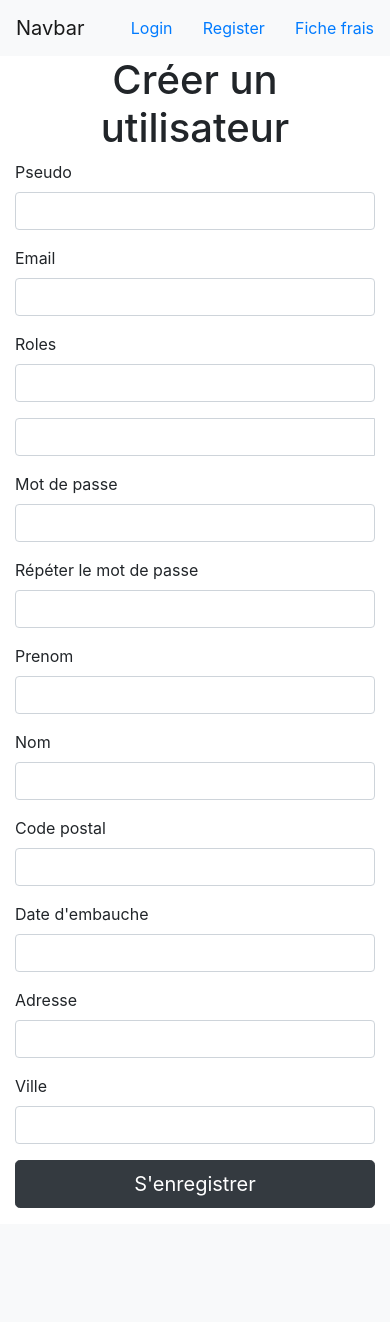
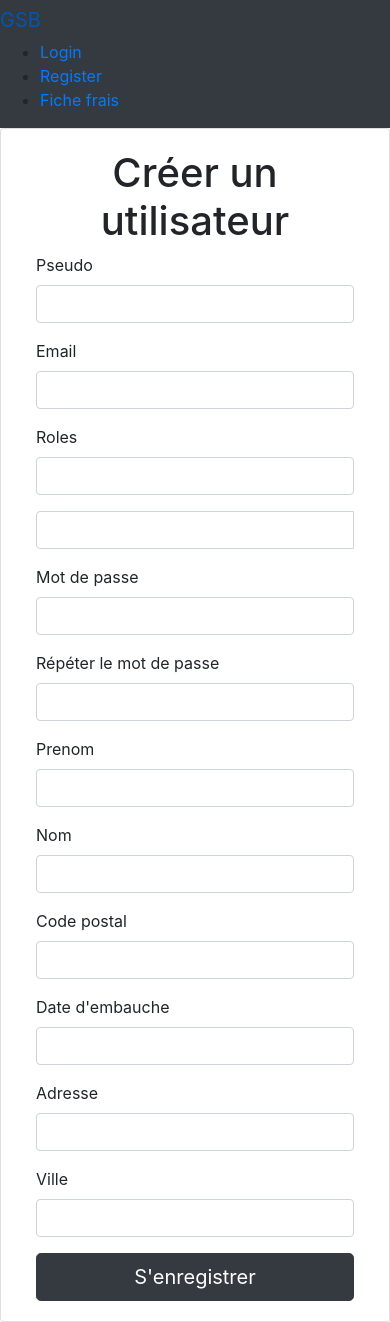
Before and after one commit to MilletMorgan/GSB-1, a Symfony app: template templates/registration/register.html.twig in a window 390 px wide. Before the commit the page ends 1208 px from the top, so only its background shows below. Run offline with Twig, Linux system fonts and the light colour scheme; the template is opened without the code that fills it, so the values that code supplies are empty; form fields are guessed from the names that the template uses; some libraries are stand-ins or nearby versions; some web fonts are replaced.

Commit message:
sidemenu

```diff
--- a/assets/css/style.css
+++ /dev/null
@@ -1,3 +0,0 @@
-body {
-	background: red;
-}
--- a/composer.json
+++ b/composer.json
@@ -5,7 +5,7 @@
     "php": "^7.2.5",
     "ext-ctype": "*",
     "ext-iconv": "*",
-    "sensio/framework-extra-bundle": "^5.1",
+    "sensio/framework-extra-bundle": "^5.5",
     "symfony/asset": "5.0.*",
     "symfony/console": "5.0.*",
     "symfony/dotenv": "5.0.*",
--- a/templates/base.html.twig
+++ b/templates/base.html.twig
@@ -13,13 +13,20 @@
 	{% endblock %}
 </head>
 <body>
-<nav class="navbar navbar-light bg-light">
-	<a class="navbar-brand" href="#">Navbar</a>
-	<a href="{{ path('app_login') }}">Login</a>
-	<a href="{{ path('user_registration') }}">Register</a>
-	<a href="{{ path('notefrais') }}">Fiche frais</a>
-</nav>
-{% block body %}{% endblock %}
+<div class="row">
+	<div class="col-md-2 bg-dark sidemenu">
+		<a class="navbar-brand" href="#">GSB</a>
+		<ul>
+			<li><a href="{{ path('app_login') }}">Login</a></li>
+			<li><a href="{{ path('user_registration') }}">Register</a></li>
+			<li><a href="{{ path('notefrais') }}">Fiche frais</a></li>
+		</ul>
+	</div>
+	<div class="col-md-10">
+		{% block body %}{% endblock %}
+	</div>
+</div>
+
 {% block javascripts %}
 	{{ encore_entry_script_tags('app') }}
 {% endblock %}
--- a/templates/registration/register.html.twig
+++ b/templates/registration/register.html.twig
@@ -5,9 +5,9 @@
 {% block body %}
 
 	{# {% if is_granted(expression('"ROLE_ADMIN" in roles')) %} #}
-
-<body>
-<div class="form-card my-card container">
+	<div class="card my-card">
+		<div class="card-body">
+			<div class="form-card container">
 				<h1 class="text-center">Créer un utilisateur</h1>
 				{{ form_start(form) }}
 				<div class="row">
@@ -56,7 +56,7 @@
 
 						<div class="form-group">
 							<div class='input-group date' id='datetimepicker1'>
-					<input type='text' class="form-control" />
+								<input type='text' class="form-control"/>
 								<span class="input-group-addon">
                                 <span class="glyphicon glyphicon-calendar"></span>
                             </span>
@@ -180,14 +180,14 @@
 
 				<button type="submit" class="btn btn-primary btn-lg btn-block btn-dark">S'enregistrer</button>
 				{{ form_end(form) }}
-	<p>
 			</div>
 			{#
 				{% else %}
 					<h1>Seul un administrateur peut créer un nouvel utilisateur. Veuillez vous connectez</h1>
 					<a href="{{ path('app_login') }}">Connection</a>
 				{% endif %} #}
-
+		</div>
+	</div>
 {% endblock %}
 
 {% block javascripts %}
--- a/templates/security/login.html.twig
+++ b/templates/security/login.html.twig
@@ -1,4 +1,4 @@
-{% extends 'base.base.twig' %}
+{% extends 'base.html.twig' %}
 
 {% block title %}Log in!{% endblock %}
 
```
Also changed, not shown: assets/css/app.scss (+18 -2 lines), 1 other file. Lines whose indentation alone changed are shown as unchanged.
